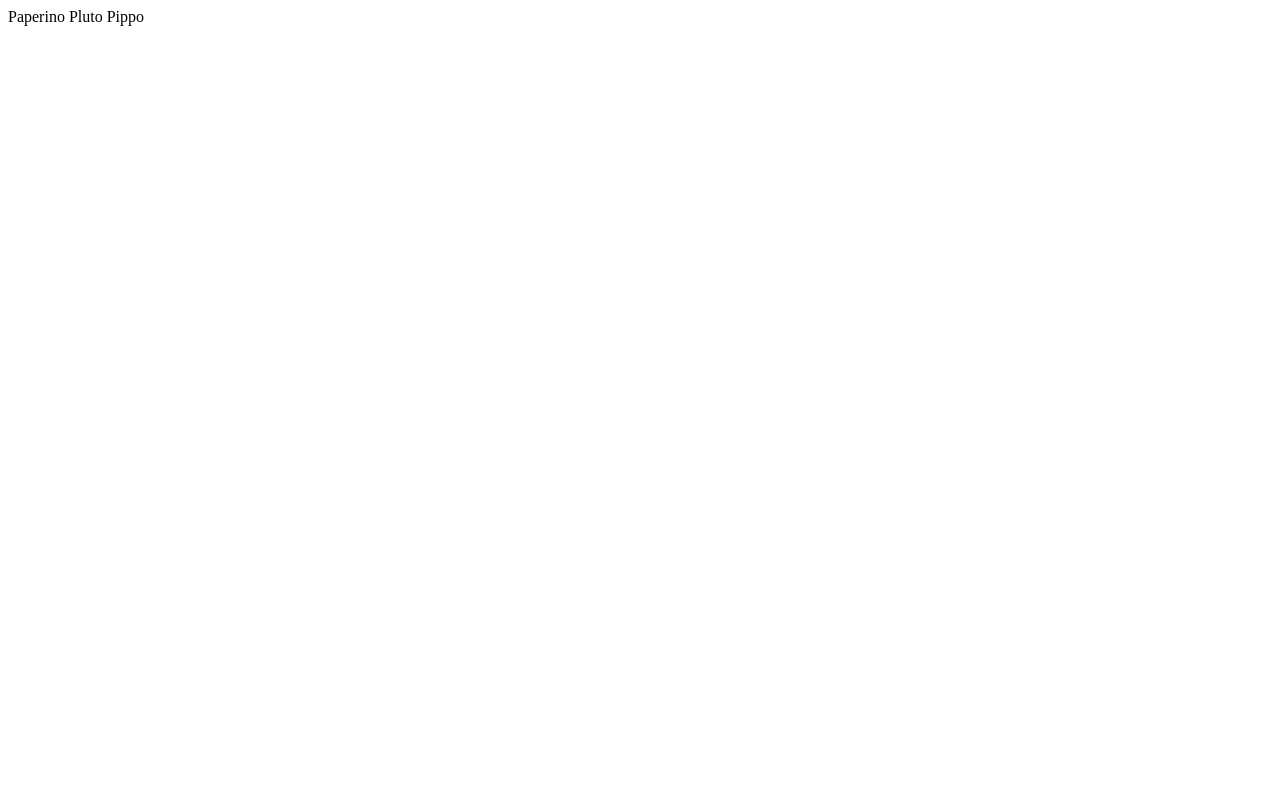
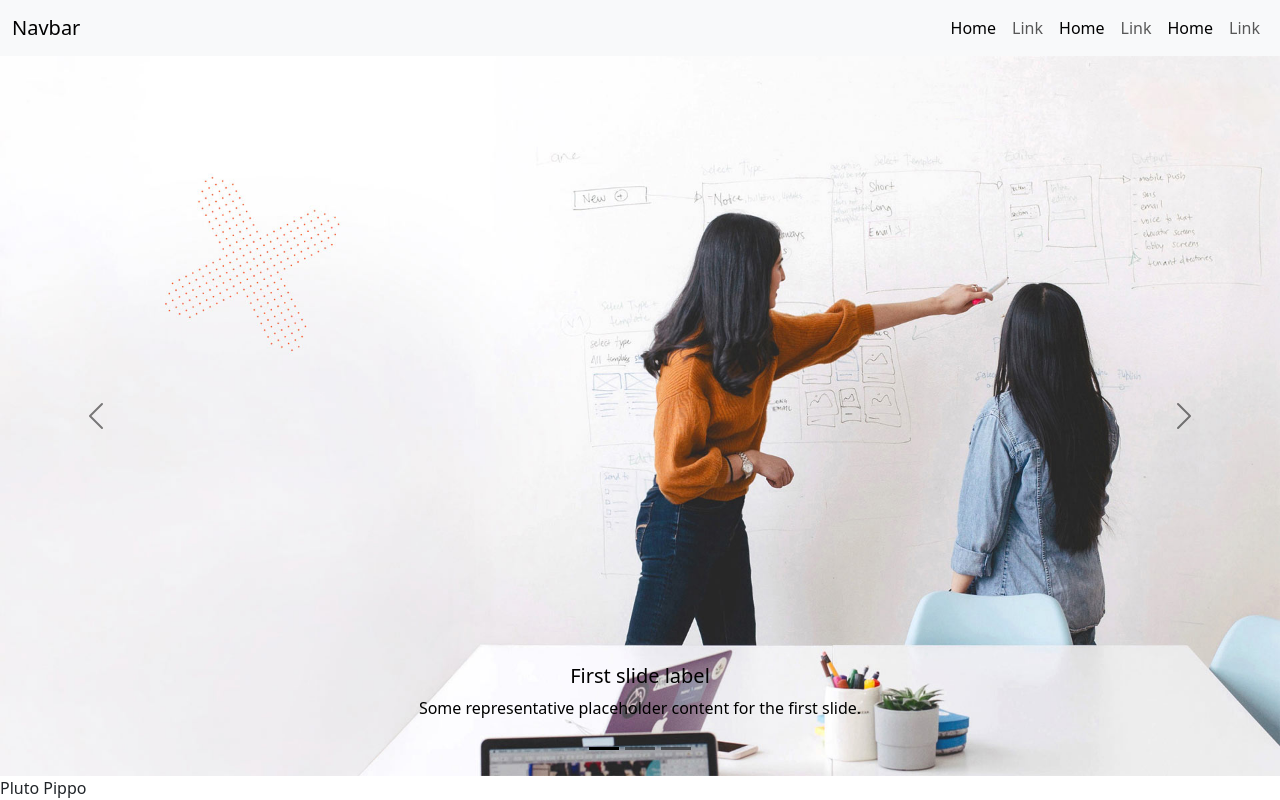
Before and after one commit to giacomomarongiu/proj-html-vuejs, a Vue app: page / in a window 1280 px wide. Built offline with nearby package versions, Linux system fonts and the light colour scheme.

Commit message:
[Completed] My Milestone 2.1 -> Added first structure to my header + Bootstrap imported (Good solution for my layout)

```diff
--- a/index.html
+++ b/index.html
@@ -4,6 +4,8 @@
     <meta charset="UTF-8" />
     <link rel="icon" type="image/svg+xml" href="/vite.svg" />
     <meta name="viewport" content="width=device-width, initial-scale=1.0" />
+        <link href="https://cdn.jsdelivr.net/npm/bootstrap@5.3.3/dist/css/bootstrap.min.css" rel="stylesheet"
+          integrity="sha384-QWTKZyjpPEjISv5WaRU9OFeRpok6YctnYmDr5pNlyT2bRjXh0JMhjY6hW+ALEwIH" crossorigin="anonymous">
     <title>Vite + Vue</title>
   </head>
   <body>
--- a/src/App.vue
+++ b/src/App.vue
@@ -19,7 +19,6 @@ export default {
 </script>
 
 <template>
-
 <AppHeader />
 <AppMain />
 <AppFooter />
--- a/src/components/AppHeader.vue
+++ b/src/components/AppHeader.vue
@@ -1,18 +1,78 @@
-<script >
+<script>
 export default {
     name: "AppHeader",
     data() {
-    return {
+        return {
 
-    }
+        }
     },
 }
 </script>
 
 <template>
-Paperino
+    <header>
+        <!--NavBar-->
+        <nav class="navbar navbar-expand-lg bg-body-tertiary">
+            <div class="container-fluid">
+                <a class="navbar-brand " href="#">Navbar</a>
+                <div class="collapse navbar-collapse flex-grow-0 ml-auto" id="navbarSupportedContent">
+                    <ul class="navbar-nav me-auto mb-2 mb-lg-0">
+                        <li class="nav-item">
+                            <a class="nav-link active" aria-current="page" href="#">Home</a>
+                        </li>
+                        <li class="nav-item">
+                            <a class="nav-link" href="#">Link</a>
+                        </li>
+                        <li class="nav-item">
+                            <a class="nav-link active" aria-current="page" href="#">Home</a>
+                        </li>
+                        <li class="nav-item">
+                            <a class="nav-link" href="#">Link</a>
+                        </li>
+                        <li class="nav-item">
+                            <a class="nav-link active" aria-current="page" href="#">Home</a>
+                        </li>
+                        <li class="nav-item">
+                            <a class="nav-link" href="#">Link</a>
+                        </li>
+
+                    </ul>
+
+                </div>
+            </div>
+        </nav>
+
+        <!--Jumbo/Carosuel-->
+        <div id="carouselExampleDark" class="carousel carousel-dark slide">
+            <div class="carousel-indicators">
+                <button type="button" data-bs-target="#carouselExampleDark" data-bs-slide-to="0" class="active"
+                    aria-current="true" aria-label="Slide 1"></button>
+                <button type="button" data-bs-target="#carouselExampleDark" data-bs-slide-to="1"
+                    aria-label="Slide 2"></button>
+                <button type="button" data-bs-target="#carouselExampleDark" data-bs-slide-to="2"
+                    aria-label="Slide 3"></button>
+            </div>
+            <div class="carousel-inner">
+                <div class="carousel-item active" data-bs-interval="10000">
+                    <img src="../assets/img/01.jpg" class="d-block w-100">
+                    <div class="carousel-caption d-none d-md-block">
+                        <h5>First slide label</h5>
+                        <p>Some representative placeholder content for the first slide.</p>
+                    </div>
+                </div>
+            </div>
+            <button class="carousel-control-prev" type="button" data-bs-target="#carouselExampleDark"
+                data-bs-slide="prev">
+                <span class="carousel-control-prev-icon" aria-hidden="true"></span>
+                <span class="visually-hidden">Previous</span>
+            </button>
+            <button class="carousel-control-next" type="button" data-bs-target="#carouselExampleDark"
+                data-bs-slide="next">
+                <span class="carousel-control-next-icon" aria-hidden="true"></span>
+                <span class="visually-hidden">Next</span>
+            </button>
+        </div>
+    </header>
 </template>
 
-<style scoped>
-
-</style>
+<style scoped></style>
```
Also changed, not shown: src/assets/img/01.jpg (added).
